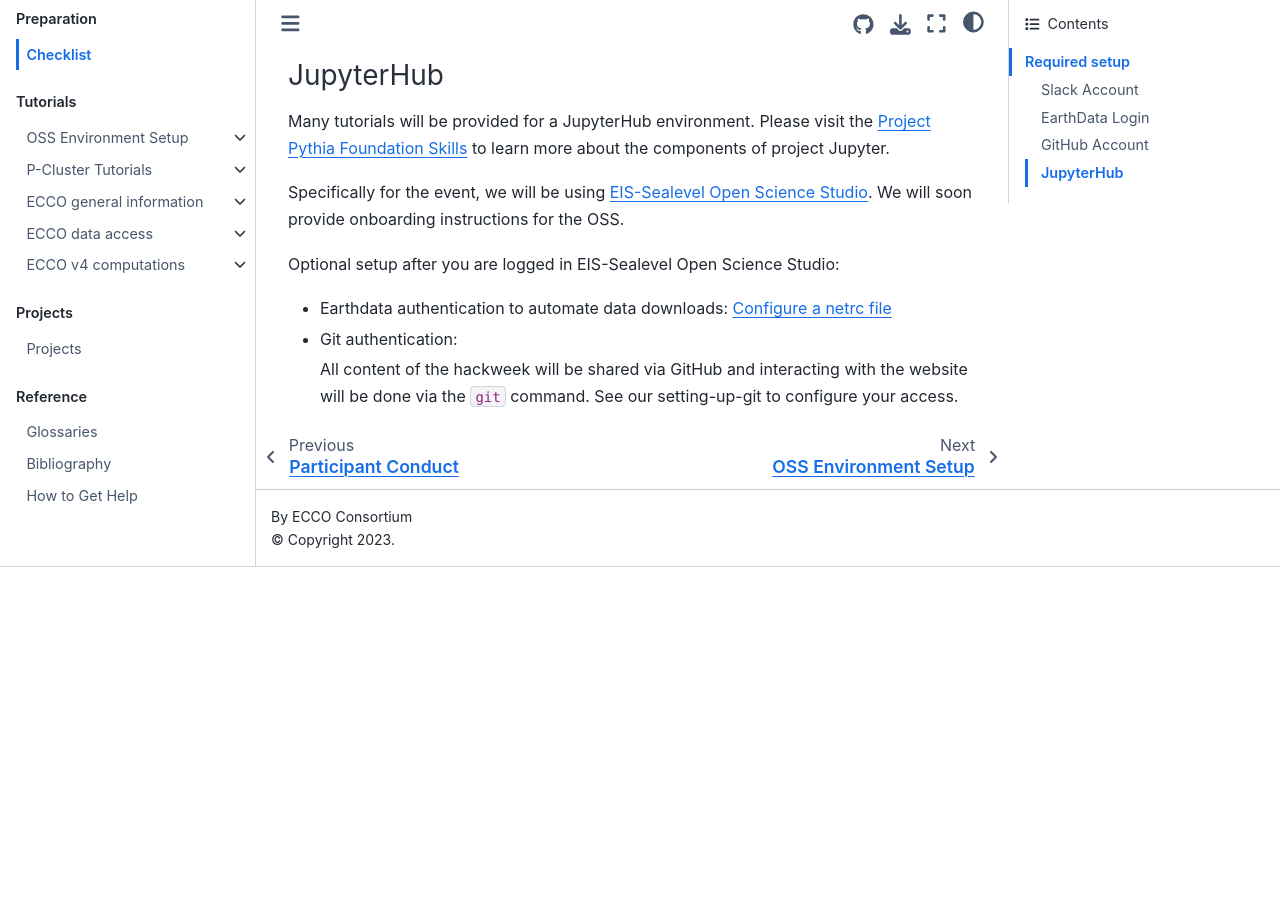
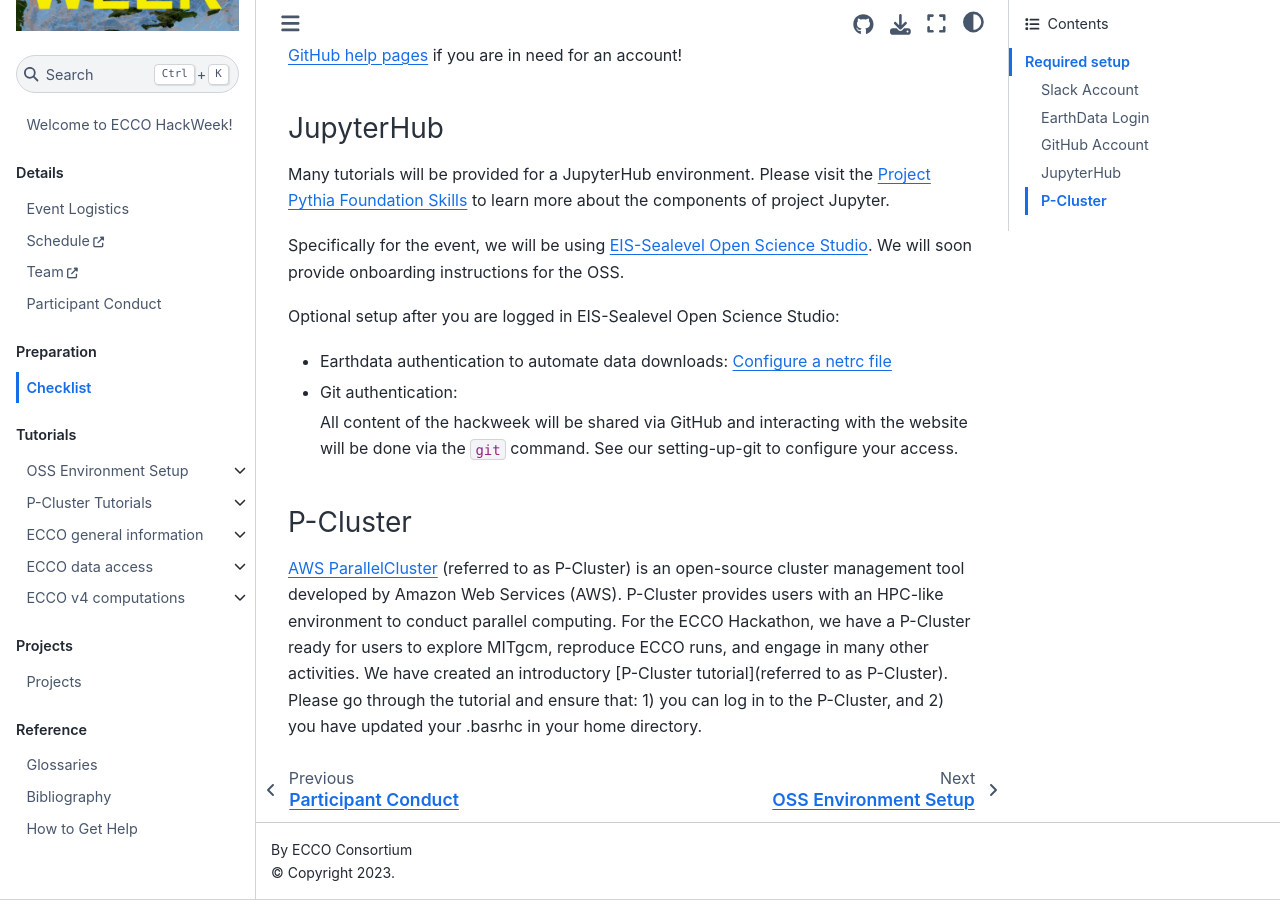
Before and after one commit to ECCO-Hackweek/ecco-2024, a Jupyter Book: the page built from book/preliminary/checklist.md, in a window 1280 px wide and 900 px high, scrolled down 1084 px. Built offline with Jupyter Book 1.0.4 settings and Sphinx 7.4.7 and the Sphinx Book theme 1.1.4, drawn with Linux system fonts in a browser that asks for light colours; pages that are not in the unit, such as notebooks, are missing from menus; before the commit the page ends 1651 px from its top, so only the background shows below that; some of the changed text lies outside the part shown.

Commit message:
Update the main checklist and add a local one to intro to P-Cluster

````diff
--- a/book/preliminary/checklist.md
+++ b/book/preliminary/checklist.md
@@ -20,11 +20,19 @@
 </div>
 <div>
   <input type="checkbox" name="a4">
-  <label for="a4">Can login to the JupyterHub</label>
+  <label for="a4">Can log in to the JupyterHub</label>
 </div>
 <div>
   <input type="checkbox" name="a5">
   <label for="a5">Setup the `git` command after logging into the JupyterHub</label>
+</div>
+<div>
+  <input type="checkbox" name="a6">
+  <label for="a6">Can log in to the P-Cluster</label>
+</div>
+<div>
+  <input type="checkbox" name="a7">
+  <label for="a7">Update the .bashrc file in your home directory on the P-Cluster</label>
 </div>
 ```
 
@@ -70,3 +78,6 @@
   All content of the hackweek will be shared via GitHub and interacting with the
   website will be done via the `git` command. See our {ref}`setting-up-git`
   to configure your access.
+
+### P-Cluster
+[AWS ParallelCluster](https://docs.aws.amazon.com/parallelcluster/latest/ug/what-is-aws-parallelcluster.html) (referred to as P-Cluster) is an open-source cluster management tool developed by Amazon Web Services (AWS). P-Cluster provides users with an HPC-like environment to conduct parallel computing. For the ECCO Hackathon, we have a P-Cluster ready for users to explore MITgcm, reproduce ECCO runs, and engage in many other activities. We have created an introductory [P-Cluster tutorial](referred to as P-Cluster). Please go through the tutorial and ensure that: 1) you can log in to the P-Cluster, and 2) you have updated your .basrhc in your home directory.
````
Also changed, not shown: book/tutorials/pcluster/pcluster-login.ipynb.
